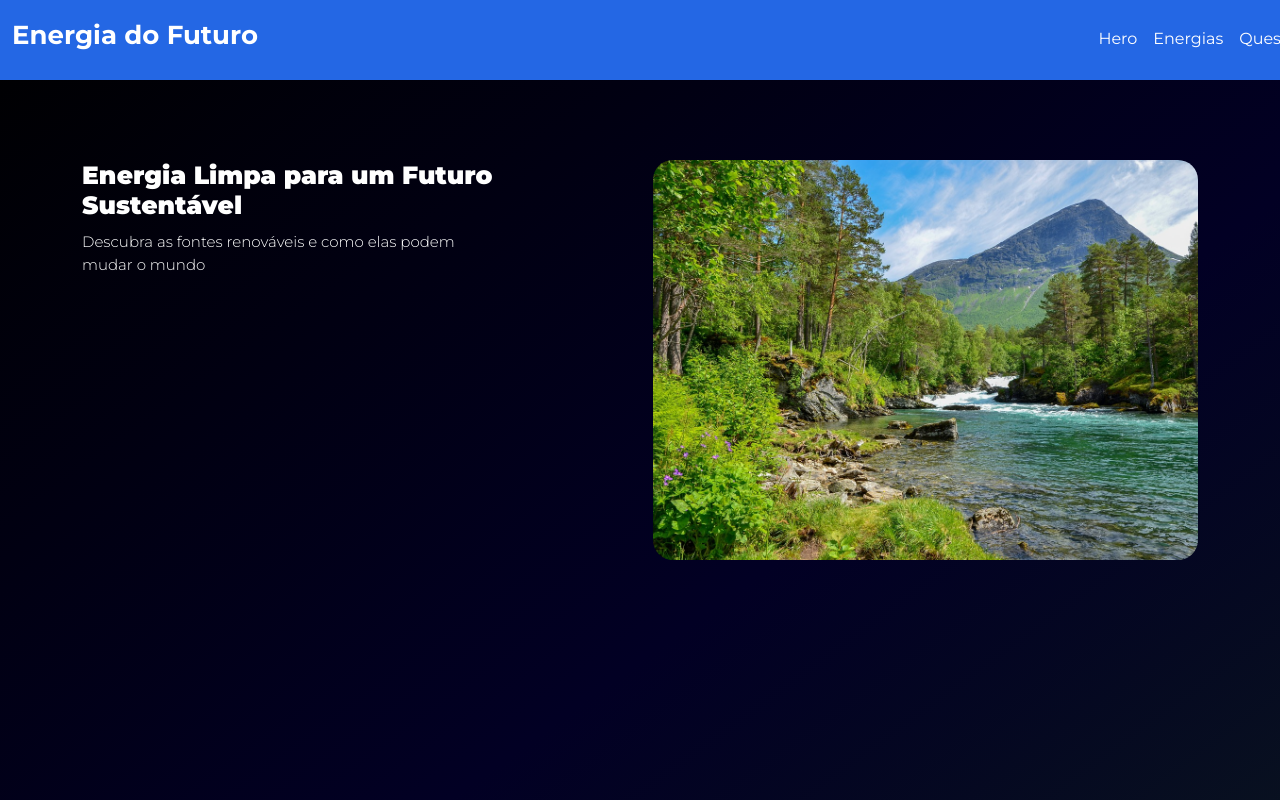
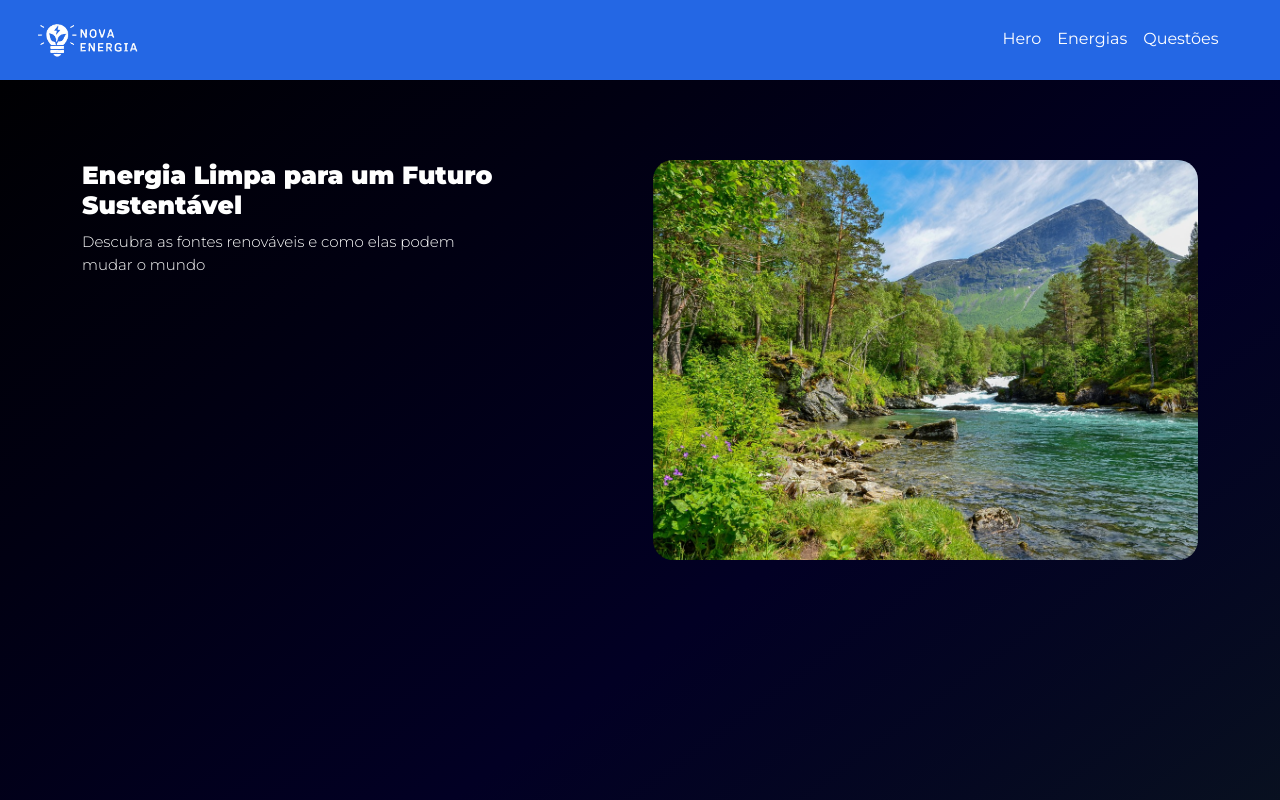
Before and after one commit to rogercf17/GS---FrontEndDesign, a plain HTML site: page index.html in a window 1280 px wide. Drawn offline with nearby package versions, Linux system fonts and the light colour scheme.

Commit message:
Logo e icon inseridos na página

```diff
--- a/css/style.scss
+++ b/css/style.scss
@@ -54,9 +54,6 @@ header {
     padding: 0 10px;
 
     .navbar-brand {
-      color: $text-color;
-      font-size: 26px;
-      font-weight: 700;
       cursor: pointer;
     }
 
--- a/index.html
+++ b/index.html
@@ -3,7 +3,7 @@
   <head>
     <meta charset="UTF-8" />
     <meta name="viewport" content="width=device-width, initial-scale=1.0" />
-    <title>Document</title>
+    <title>Nova Energia</title>
     <link
       href="https://cdn.jsdelivr.net/npm/bootstrap@5.3.3/dist/css/bootstrap.min.css"
       rel="stylesheet"
@@ -14,11 +14,12 @@
     <link rel="preconnect" href="https://fonts.googleapis.com">
     <link rel="preconnect" href="https://fonts.gstatic.com" crossorigin>
     <link href="https://fonts.googleapis.com/css2?family=Montserrat:ital,wght@0,100..900;1,100..900&display=swap" rel="stylesheet">
+    <link rel="shortcut icon" href="images/logo.png" type="image/png">
   </head>
   <body>
     <header id="header">
         <nav class="navbar navbar-expand-lg">
-            <h1 class="navbar-brand">Energia do Futuro</h1>
+            <img class="navbar-brand" src="images/logo.png" alt="Logo do site" width="150rem"/>
             <div class="collapse navbar-collapse">
                 <ul class="navbar-nav">
                     <li class="nav-item">
@@ -42,7 +43,7 @@
           <p class="hero-subtitle">Descubra as fontes renováveis e como elas podem mudar o mundo</p>
         </div>
         <div class="container-div">
-          <img class="hero-image" src="images/floresta.jpg" alt="Floresta intocada">
+          <img class="hero-image" src="images/hero/floresta.jpg" alt="Floresta intocada">
         </div>
       </div>
     </section>
```
Also changed, not shown: images/hero/floresta.jpg (renamed from images/floresta.jpg), images/logo.png (added).
